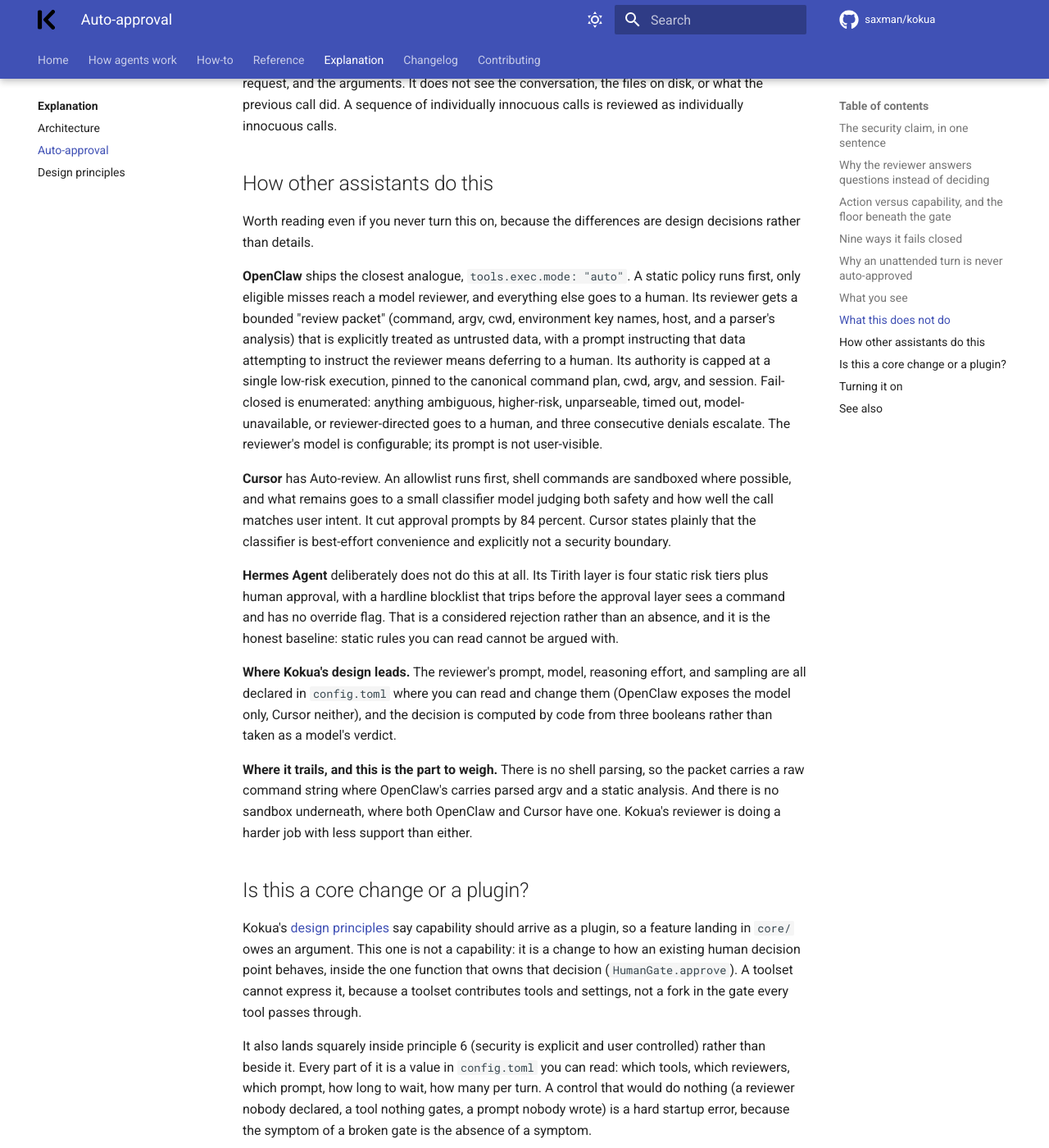
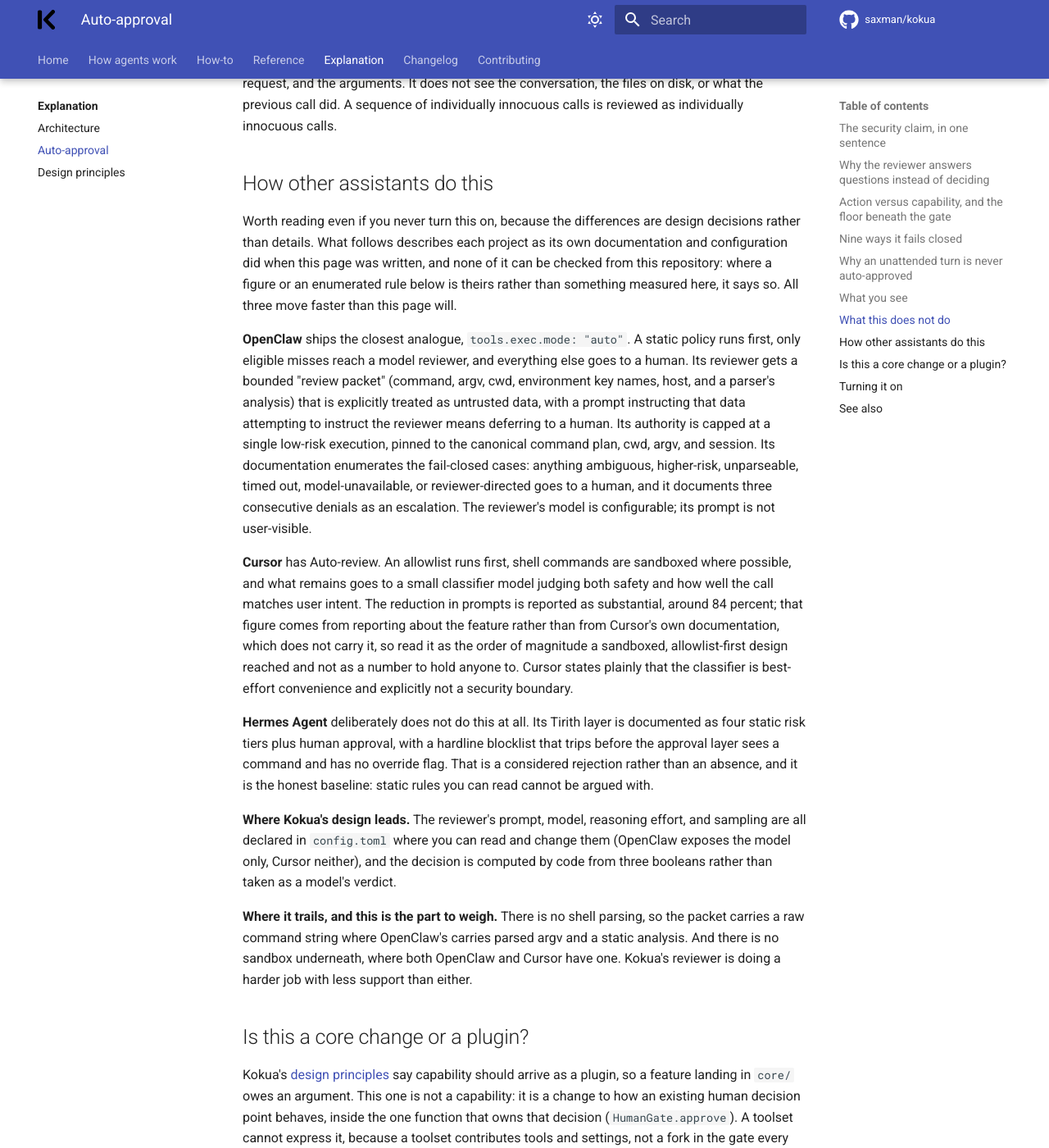
Before and after one commit to saxman/kokua, an MkDocs documentation site: the page built from docs/explanation/auto-approval.md, in a window 1280 px wide and 1400 px high, scrolled down 4404 px. Shown: the whole window at 82% size. Built offline with MkDocs 1.6.1 and Material for MkDocs 9.7.7, drawn with Linux system fonts in a browser that asks for light colours; comment, search, counter and statistics services are not loaded.

Commit message:
docs: source the comparative section's figures, and point planning at its reviewers
The 84 percent Cursor figure stood as bare fact on a page that is otherwise
careful about what it claims. It is now attributed, and says where it did not
come from: Cursor's own documentation does not carry it, which is the confusion
an unsourced number creates for anyone who tries to check it. The number stays
rather than becoming "substantial", because it is the only quantitative evidence
on the page that this class of feature works, and the sentence now says what it
is evidence of: a design with an allowlist in front and a sandbox underneath,
neither of which Kokua has.

The rest of the comparative section takes the same test. A framing sentence says
the descriptions are each project as its own documentation had it when this page
was written, none of it checkable from here, and all three moving faster than
this page will; OpenClaw's enumerated fail-closed cases and Hermes' four risk
tiers now read as documented rather than asserted. Structural claims about each
design stand as stated.

The configuration reference's [planning] section said nothing about the two
reviewer tables its own flags turn on, which left a user reading about review
rounds with no way to learn the critics are configurable at all.

Co-Authored-By: Claude Opus 5 (1M context) <noreply@anthropic.com>

```diff
--- a/docs/explanation/auto-approval.md
+++ b/docs/explanation/auto-approval.md
@@ -167,27 +167,33 @@ call did. A sequence of individually innocuous calls is reviewed as individually
 ## How other assistants do this
 
 Worth reading even if you never turn this on, because the differences are design decisions rather than
-details.
+details. What follows describes each project as its own documentation and configuration did when this
+page was written, and none of it can be checked from this repository: where a figure or an enumerated
+rule below is theirs rather than something measured here, it says so. All three move faster than this
+page will.
 
 **OpenClaw** ships the closest analogue, `tools.exec.mode: "auto"`. A static policy runs first, only
 eligible misses reach a model reviewer, and everything else goes to a human. Its reviewer gets a
 bounded "review packet" (command, argv, cwd, environment key names, host, and a parser's analysis)
 that is explicitly treated as untrusted data, with a prompt instructing that data attempting to
 instruct the reviewer means deferring to a human. Its authority is capped at a single low-risk
-execution, pinned to the canonical command plan, cwd, argv, and session. Fail-closed is enumerated:
-anything ambiguous, higher-risk, unparseable, timed out, model-unavailable, or reviewer-directed goes
-to a human, and three consecutive denials escalate. The reviewer's model is configurable; its prompt is
-not user-visible.
+execution, pinned to the canonical command plan, cwd, argv, and session. Its documentation enumerates
+the fail-closed cases: anything ambiguous, higher-risk, unparseable, timed out, model-unavailable, or
+reviewer-directed goes to a human, and it documents three consecutive denials as an escalation. The
+reviewer's model is configurable; its prompt is not user-visible.
 
 **Cursor** has Auto-review. An allowlist runs first, shell commands are sandboxed where possible, and
 what remains goes to a small classifier model judging both safety and how well the call matches user
-intent. It cut approval prompts by 84 percent. Cursor states plainly that the classifier is best-effort
-convenience and explicitly not a security boundary.
+intent. The reduction in prompts is reported as substantial, around 84 percent; that figure comes from
+reporting about the feature rather than from Cursor's own documentation, which does not carry it, so
+read it as the order of magnitude a sandboxed, allowlist-first design reached and not as a number to
+hold anyone to. Cursor states plainly that the classifier is best-effort convenience and explicitly not
+a security boundary.
 
-**Hermes Agent** deliberately does not do this at all. Its Tirith layer is four static risk tiers plus
-human approval, with a hardline blocklist that trips before the approval layer sees a command and has
-no override flag. That is a considered rejection rather than an absence, and it is the honest baseline:
-static rules you can read cannot be argued with.
+**Hermes Agent** deliberately does not do this at all. Its Tirith layer is documented as four static
+risk tiers plus human approval, with a hardline blocklist that trips before the approval layer sees a
+command and has no override flag. That is a considered rejection rather than an absence, and it is the
+honest baseline: static rules you can read cannot be argued with.
 
 **Where Kokua's design leads.** The reviewer's prompt, model, reasoning effort, and sampling are all
 declared in `config.toml` where you can read and change them (OpenClaw exposes the model only, Cursor
```
Also changed, not shown: docs/reference/configuration.md (+8 -0 lines).
